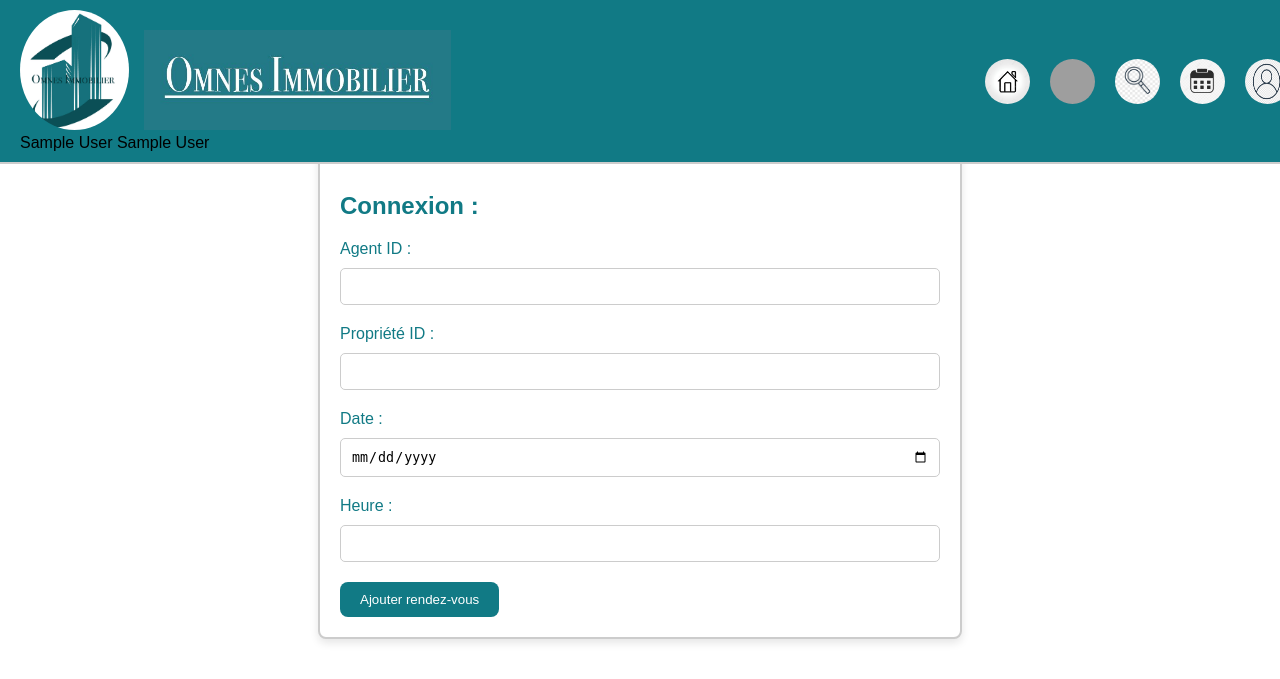
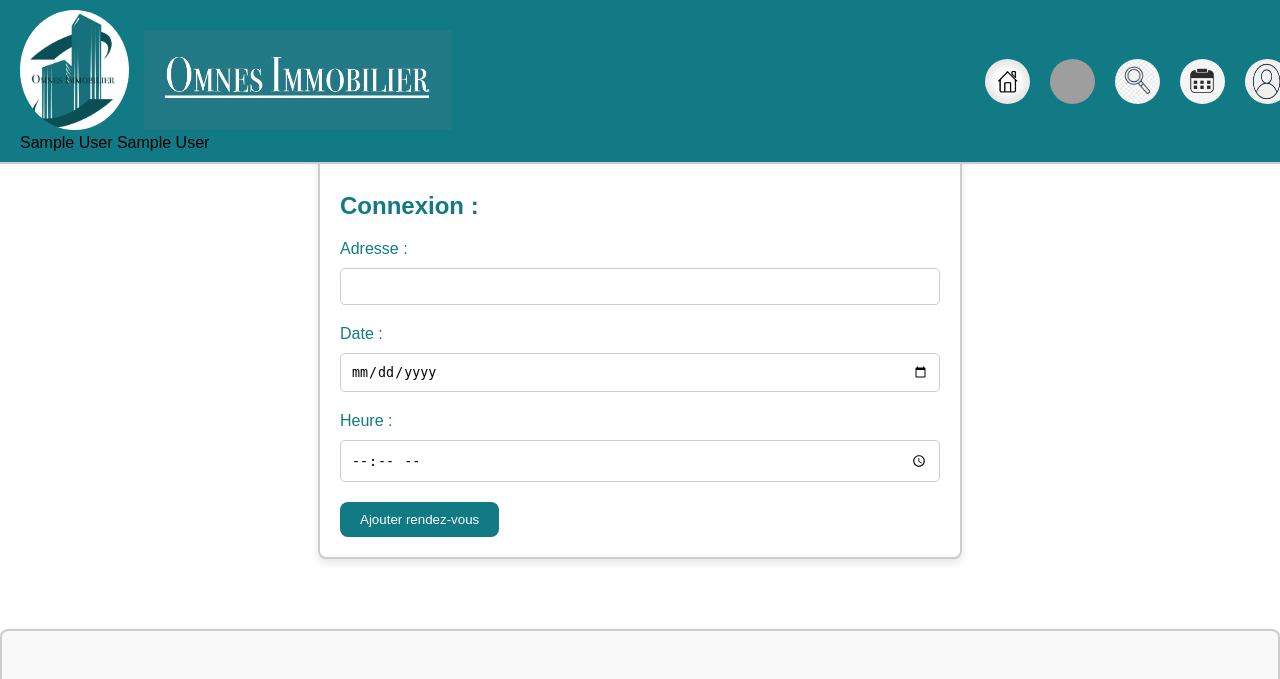
Before and after one commit to Martin-brl/immobilier_website, a PHP site: page /rdv.php in a window 1280 px wide. Shown: the top 679 px of the page. Run offline with PHP 8.4, Linux system fonts and the light colour scheme; the visitor is signed in with stand-in values (Sample User, id 1); tables that the repository leaves empty or names only in its code hold one stand-in row (values such as "Sample post"); some libraries are stand-ins or nearby versions; grey boxes are pictures that could not be loaded.

Commit message:
Update rdv.php

```diff
--- a/Projet_Piscine_2/rdv.php
+++ b/Projet_Piscine_2/rdv.php
@@ -3,6 +3,7 @@
 if (!isset($_SESSION['user_id'])) {
     die("not logged");
 }
+
 // Connexion à la base de données
 $servername = "localhost";
 $username = "root";
@@ -16,27 +17,40 @@
 // Vérifier la connexion
 if ($conn->connect_error) {
     die("Connection failed: " . $conn->connect_error);
-    alert("erreur de connexion à la bas de donnée");
 }
 
 if ($_SERVER['REQUEST_METHOD'] == 'POST') {
     if (isset($_POST['action']) && $_POST['action'] == 'add') {
         $client_id = $_SESSION['user_id'];
-        $agent_id = $_POST['agent_id'];
-        $propriete_id = $_POST['propriete_id'];
+        $adresse = $_POST['adresse'];
         $date = $_POST['date'];
         $heure = $_POST['heure'];
         $status = 0; // 0 = non confirmé, 1 = confirmé
 
-        $stmt = $conn->prepare('INSERT INTO rendezvous (client_id, agent_id, propriete_id, date, heure, status) VALUES (?, ?, ?, ?, ?, ?)');
-        $stmt->execute([$client_id, $agent_id, $propriete_id, $date, $heure, $status]);
-        echo json_encode(['status' => 'success']);
-        exit;
+        // Retrieve propriete_id from the provided adresse
+        $stmt = $conn->prepare('SELECT id FROM proprietes WHERE adresse = ?');
+        $stmt->bind_param('s', $adresse);
+        $stmt->execute();
+        $stmt->bind_result($propriete_id);
+        $stmt->fetch();
+        $stmt->close();
+
+        if ($propriete_id) {
+            $stmt = $conn->prepare('INSERT INTO rendezvous (client_id, propriete_id, date, heure, status) VALUES (?, ?, ?, ?, ?)');
+            $stmt->bind_param('iissi', $client_id, $propriete_id, $date, $heure, $status);
+            $stmt->execute();
+            echo json_encode(['status' => 'success']);
+            exit;
+        } else {
+            echo json_encode(['status' => 'error', 'message' => 'Adresse non trouvée']);
+            exit;
+        }
     } elseif (isset($_POST['action']) && $_POST['action'] == 'delete') {
         $id = $_POST['id'];
 
         $stmt = $conn->prepare('DELETE FROM rendezvous WHERE id = ?');
-        $stmt->execute([$id]);
+        $stmt->bind_param('i', $id);
+        $stmt->execute();
         echo json_encode(['status' => 'success']);
         exit;
     }
@@ -89,17 +103,15 @@
         <h2>Connexion :</h2>
         <form class="votre-compte-form" method="POST" action="gestion_rdv.php">
             <input type="hidden" name="action" value="add">
-            <label for="agent_id">Agent ID :</label>
-            <input type="text" id="agent_id" name="agent_id" required>
 
-            <label for="propriete_id">Propriété ID :</label>
-            <input type="text" id="propriete_id" name="propriete_id" required>
+            <label for="adresse">Adresse :</label>
+            <input type="text" id="adresse" name="adresse" required>
 
             <label for="date">Date :</label>
             <input type="date" id="date" name="date" required>
 
             <label for="heure">Heure :</label>
-            <input type="heure" id="heure" name="heure" required>
+            <input type="time" id="heure" name="heure" required>
 
             <button type="submit" class="votre-compte-button">Ajouter rendez-vous</button>
         </form>
@@ -132,10 +144,9 @@
                 events: rendezvous,
                 dateClick: function(info) {
                     var dateStr = info.dateStr;
-                    var title = prompt('Entrez le titre du rendez-vous:');
                     var adresse = prompt('Entrez l\'adresse de la propriété:');
                     var heure = prompt('Entrez l\'heure du rendez-vous (HH:MM):');
-                    if (title && adresse && heure) {
+                    if (adresse && heure) {
                         fetch('rdv.php', {
                             method: 'POST',
                             headers: {
@@ -143,8 +154,6 @@
                             },
                             body: new URLSearchParams({
                                 action: 'add',
-                                agent_id: '', // Notez que l'agent_id n'est pas inclus ici, assurez-vous d'ajuster cette partie selon vos besoins
-                                propriete_id: '', // Notez que le propriete_id n'est pas inclus ici, assurez-vous d'ajuster cette partie selon vos besoins
                                 adresse: adresse,
                                 date: dateStr,
                                 heure: heure
@@ -154,6 +163,8 @@
                             if (data.status === 'success') {
                                 calendar.refetchEvents();
                                 alert('Rendez-vous créé avec succès.');
+                            } else {
+                                alert('Erreur: ' + data.message);
                             }
                           });
                     }
```
